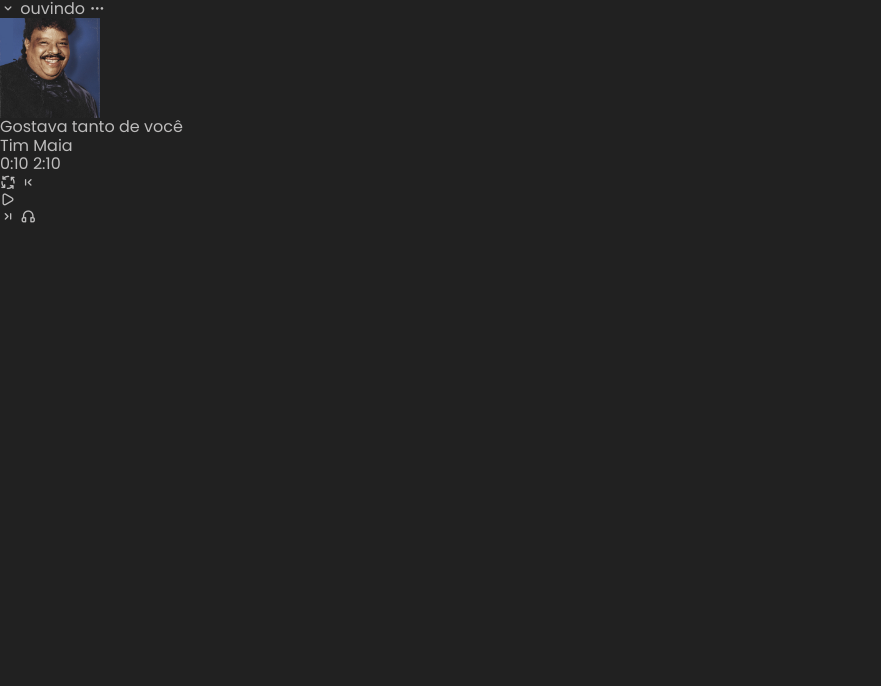
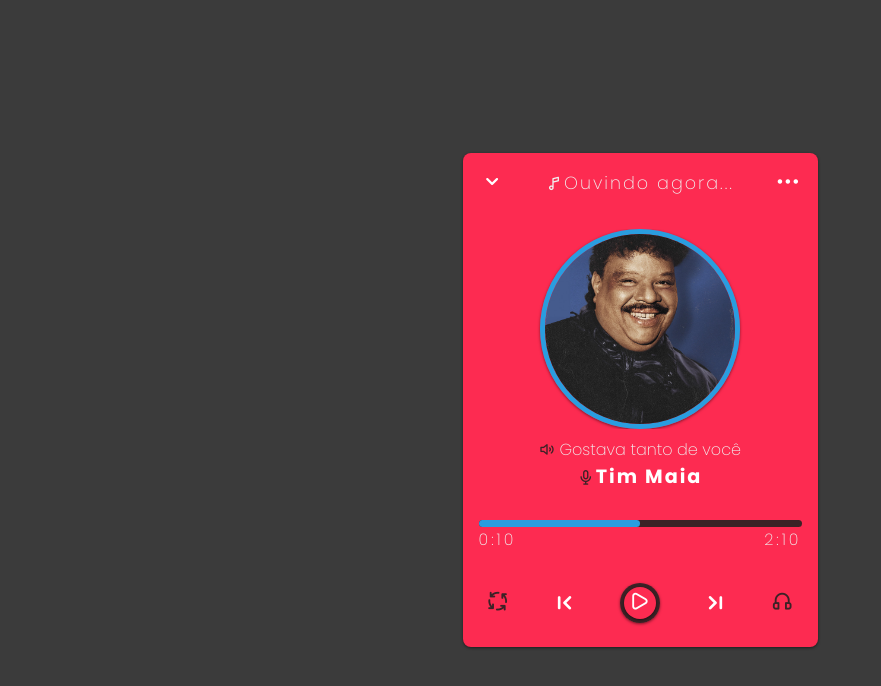
Before and after one commit to dev-marcioreis/music-player, a plain HTML site: page index.html in a window 1280 px wide. Shown: the whole page, without its empty margins (0-881 px from the left). Drawn offline with nearby package versions, Linux system fonts and the light colour scheme.

Commit message:
Finalizando css player

```diff
--- a/assets/css/style.css
+++ b/assets/css/style.css
@@ -17,17 +17,12 @@
 :root {
 
     --red-color: hsl(349, 98%, 58%);
-    --salmon-color: hsl(11, 77%, 66%);
-    --green-color: hsl(168, 11%, 56%);
     --blue-color: hsl(202, 74%, 52%);
-    --dark-color: hsl(0, 0%, 13%);
+    --dark-color: hsla(0, 0%, 13%, 0.884);
+    --text-color: hsl(0, 0%, 94%);
     --white-color: hsl(0, 0%, 100%);
-    --transparent-color: hsla(0, 0%, 0%, 0);
-    --text-color: hsl(0, 1%, 74%);
-    --transition: all 400ms ease;
     --shadow: 0 1px 4px hsla(0, 0%, 0%, 0.2);
     --shadow-1: 0px 1px 3px hsla(0, 0%, 0%, 0.5);
-    --shadow-2: 0px 3px 6px hsla(0, 0%, 0%, 0.4);
 
 }
 
@@ -38,3 +33,154 @@ body {
 }
 
 /*==========player==========*/
+.player__container {
+    display: flex;
+    align-items: center;
+    justify-content: center;
+    min-height: 100vh;
+    min-height: 100svh;
+}
+.wrapper {
+    width: 355px;
+    background: var(--red-color);
+    box-shadow: var(--shadow-1);
+    border-radius: .5rem;
+    padding: 1rem;
+}
+.wrapper i {
+    cursor: pointer;
+}
+.top__bar {
+    display: flex;
+    align-items: center;
+    justify-content: space-between;
+    margin-block-end: 2rem;
+}
+.top__bar i {
+    font-size: 1.7rem;
+    color: var(--white-color);
+}
+.top__bar .listening {
+    color: var(--text-color);
+    font-size: 1.1rem;
+    font-weight: 200;
+    letter-spacing: 2px;
+}
+.top__bar .listening i {
+    font-size: 1rem;
+    color: var(--text-color);
+}
+.box__image {
+    width: 100%;
+    height: 200px;
+    overflow: hidden;
+    text-align: center;
+}
+.box__image img {
+    object-fit: contain;
+    width: 200px;
+    height: 200px;
+    border-radius: 50%;
+    box-shadow: var(--shadow-1);
+    border: 5px solid var(--blue-color);
+}
+.song__details {
+    text-align: center;
+    margin: .8rem 0;
+}
+.song__details .music__name {
+    font-weight: 200;
+    margin-block-end: .4rem;
+}
+.song__details .music__name i {
+    font-size: 1rem;
+    color: var(--dark-color);
+}
+.song__details .artist__name {
+    font-size: 1.2rem;
+    font-weight: 700;
+    letter-spacing: 2px;
+    color: var(--white-color);
+}
+.song__details .artist__name i {
+    font-size: 1rem;
+    color: var(--dark-color);
+}
+.progress__content {
+    width: 100%;
+    height: .4rem;
+    background: var(--dark-color);
+    border-radius: 1rem;
+    cursor: pointer;
+    margin-block-start: 2rem;
+    margin-block-end: 3rem;
+}
+.progress__content .progress__bar {
+    position: relative;
+    width: 50%;
+    height: inherit;
+    border-radius: inherit;
+    background: var(--blue-color);
+}
+.progress__bar::before {
+    content: '';
+    position: absolute;
+    width: .8rem;
+    height: .8rem;
+    background: var(--blue-color);
+    border-radius: inherit;
+    top: 50%;
+    right: -5px;
+    transform: translateY(-50%);
+    opacity: 0;
+    transition: opacity .2s ease;
+}
+.progress__content:hover .progress__bar::before {
+    opacity: 1;
+}
+.progress__bar, .song__duration {
+    display: flex;
+    align-items: center;
+    justify-content: space-between;
+    margin-block-start: .3rem;
+}
+.song__duration .current {
+    font-weight: 200;
+    letter-spacing: 3px;
+}
+.player__controls {
+    display: flex;
+    align-items: center;
+    justify-content: space-between;
+    padding: .5rem;
+}
+.player__controls i {
+    font-size: 1.4rem;
+    color: var(--dark-color);
+    user-select: none;
+    padding: 0;
+}
+.player__controls i:nth-child(2), .player__controls i:nth-child(4) {
+    font-size: 2rem;
+    color: var(--white-color);
+}
+.player__controls .play__pause {
+    display: flex;
+    align-items: center;
+    justify-content: center;
+    width: 2.5rem;
+    height: 2.5rem;
+    background: var(--dark-color);
+    box-shadow: var(--shadow-1);
+    border-radius: 50%;
+}
+.player__controls .play__pause i {
+    padding: .3rem;
+    border-radius: inherit;
+    background: var(--red-color);
+    box-shadow: var(--shadow-1);
+    color: var(--white-color);
+}
+.play__pause #pouse {
+    display: none;
+}
--- a/index.html
+++ b/index.html
@@ -22,24 +22,23 @@
 <body>
 
     <!--========Player========-->
-    <div class="player">
+    <article class="player__container">
+        <div class="wrapper">
             <div class="top__bar">
                 <i class="uil uil-angle-down"></i>
-            <span>ouvindo</span>
+                <span class="listening"><i class="uil uil-music-note"></i>Ouvindo agora...</span>
                 <i class="uil uil-ellipsis-h"></i>
             </div>
             <div class="box__image">
-            <img src="assets/images/artist/tim-maia.jpg" width="100px" alt="Tim Maia">
+                <img src="assets/images/artist/tim-maia.jpg" alt="Tim Maia">
             </div>
             <div class="song__details">
-            <p class="music__name">Gostava tanto de você</p>
-            <p class="artist__name">Tim Maia</p>
+                <p class="music__name"><i class="uil uil-volume"></i> Gostava tanto de você</p>
+                <p class="artist__name"><i class="uil uil-microphone"></i>Tim Maia</p>
             </div>
-        <div class="progress">
-            <div class="progress__bar">
-                <span></span>
-            </div>
-            <div class="timer">
+            <div class="progress__content">
+                <div class="progress__bar"></div>
+                <div class="song__duration">
                     <span class="current">0:10</span>
                     <span class="current">2:10</span>
                 </div>
@@ -48,12 +47,14 @@
                 <i class="uil uil-process" id="repeat-song"></i>
                 <i class="uil uil-previous" id="prev-song"></i>
                 <div class="play__pause">
-                <i class="uil uil-play" id="play-pause"></i>
+                    <i class="uil uil-play" id="play"></i>
+                    <i class="uil uil-pause-circle" id="pouse"></i>
                 </div>
                 <i class="uil uil-step-forward" id="next-song"></i>
                 <i class="uil uil-headphones-alt" id="more-songs"></i>
             </div>
         </div>
+    </article>
 
 </body>
 </html>
```
Lines whose indentation alone changed are shown as unchanged.
